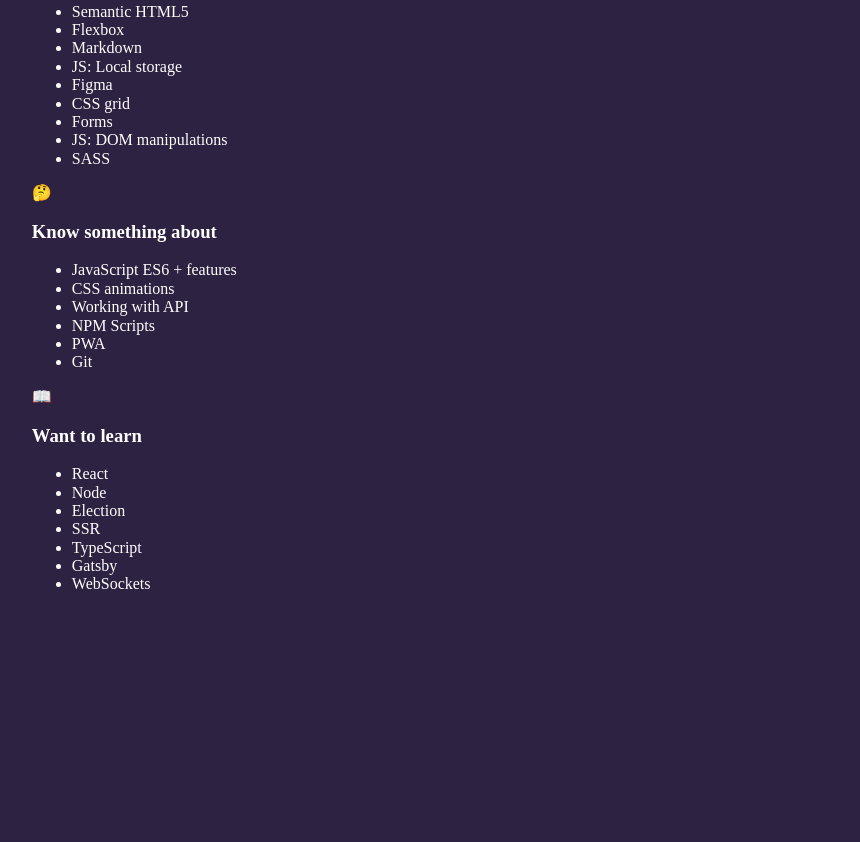
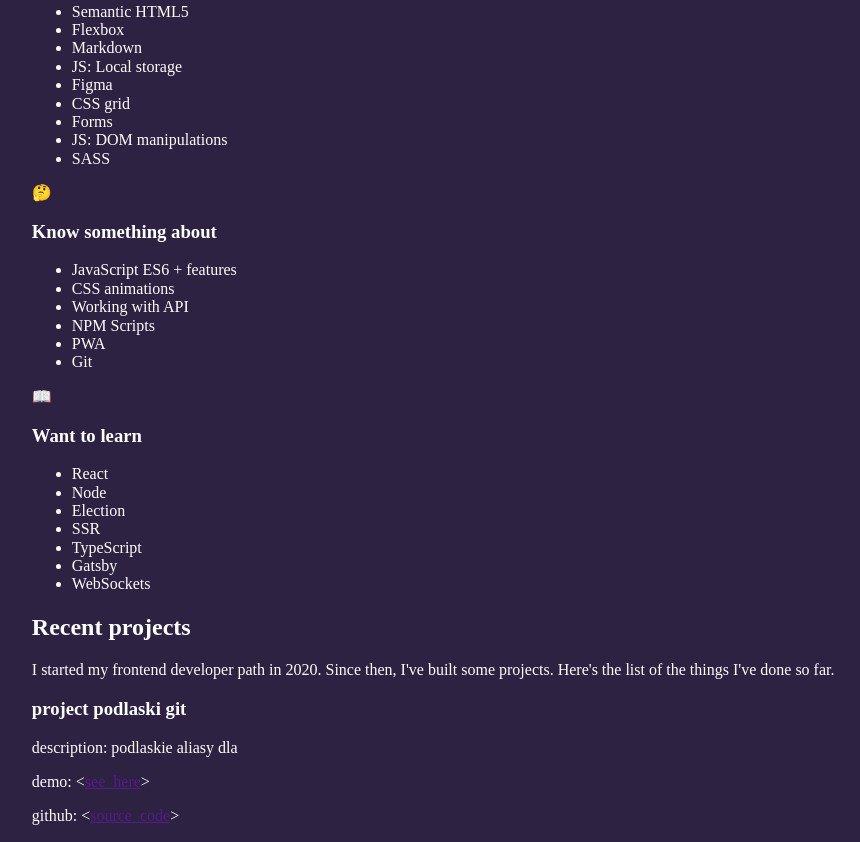
Before and after one commit to amadeuszmajcher/homepage2, a website built with webpack: page src/pages/index.html in a window 1280 px wide. Shown: the part 293-1135 px from the top of the page, without its empty margins (20-880 px from the left). Before the commit the page ends 903 px from the top, so only its background shows below. Built offline with nearby package versions, Linux system fonts and the light colour scheme.

Commit message:
feat: projects markup

```diff
--- a/src/pages/index.html
+++ b/src/pages/index.html
@@ -70,6 +70,31 @@
         </ul>
       </article>
     </section>
+    <section class="projects">
+      <h2 class="projects__header">Recent projects</h2>
+      <p class="projects__description">
+        I started my frontend developer path in 2020. Since then, I've built some projects. Here's the list of the things I've done so far.
+      </p>
+      <div class="projects-gird">
+        <article class="project">
+          <h3 class="project__title">
+            <span>project</span> <span>podlaski git</span>
+          </h3>
+          <p>
+            <span>description:</span>
+            <span>podlaskie aliasy dla</span>
+          </p>
+          <p>
+            <span>demo:</span>
+            <span>&lt;<a href="" title="podlaski git - demo">see_here</a>&gt;</span>
+          </p>
+          <p>
+            <span>github:</span>
+            <span>&lt;<a href="" title="podlaski git - code">source_code</a>&gt;</span>
+          </p>
+        </article>
+      </div>
+    </section>
   </main>
 </body>
 
```
